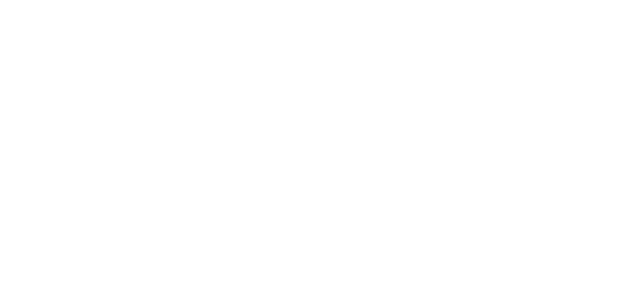
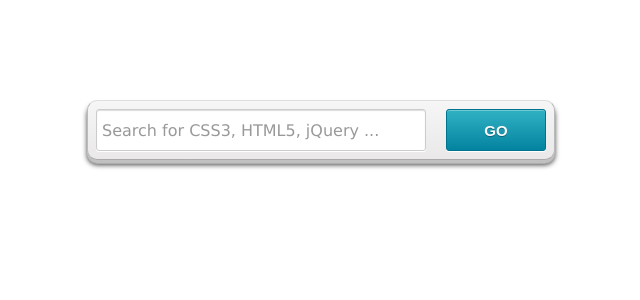
Before and after one commit to gogasos/piratfrakt, a PHP site: page / in a window 1280 px wide. Before the commit the part shown is empty. Shown: the top 300 px of the page, without its empty margins (319-959 px from the left). Run offline with PHP 8.4, Linux system fonts and the light colour scheme.

Commit message:
Offical Update (WeeDz)
Approved: Gogasos

```diff
--- a/include/inc.listfiles.php
+++ b/include/inc.listfiles.php
@@ -1,17 +1,16 @@
 <?php
-$root_folder = './files';
-if (file_exists($root_folder))
+$search_string = '';
+for ($i=0;$i<strlen($_POST['find']);$i++)
 {
-	$folder = scandir($root_folder);
-	foreach($folder as $file) {
-		if ($file == '..' || $file == '.')
-			continue;
-		$file = basename($file); // basic sanitisation
-		echo $file;
-		if (is_file($root_folder.'/'.$file))
-		{
-			echo('<a href="'.$root_folder.'/'.$file.'">Download</a>').'<br />';
-		}
-	}
+	$search_string .= '['.strtolower($_POST['find'][$i]).strtoupper($_POST['find'][$i]).']';
 }
+
+$toFind = '*'.htmlspecialchars($search_string).'*';
+$dir = "./files";
+foreach (glob($dir.'/'.$toFind) AS $found)
+{
+    echo $found; // Throw your links in here.
+}
+
+$scandir = scandir($dir);
 ?>
--- a/index.php
+++ b/index.php
@@ -1,3 +1,22 @@
+
+
+
+<html>
+	<head>
+		<meta http-equiv="Content-Type" content="html/text; charset=utf-8" />
+		<link rel="stylesheet" type="text/css" href="search.css" />
+		<title>Piratbåt</title>
+	</head>
+	<body>
+<form class="form-wrapper" action=""" method="post">
+        <input type="text" name="find" id="search" placeholder="Search for CSS3, HTML5, jQuery ..." required>
+        <input type="submit" value="go" id="submit">
+</form>
 <?php
-require_once('./include/inc.listfiles.php');
+if (isset($_POST['find']))
+{
+	require_once('./include/inc.listfiles.php');
+}
 ?>
+	</body>
+</html>
--- /dev/null
+++ b/search.css
@@ -0,0 +1,108 @@
+.form-wrapper {
+        width: 450px;
+        padding: 8px;
+        margin: 100px auto;
+        overflow: hidden;
+        border-width: 1px;
+        border-style: solid;
+        border-color: #dedede #bababa #aaa #bababa;
+        -moz-box-shadow: 0 3px 3px rgba(255,255,255,.1), 0 3px 0 #bbb, 0 4px 0 #aaa, 0 5px 5px #444;
+        -webkit-box-shadow: 0 3px 3px rgba(255,255,255,.1), 0 3px 0 #bbb, 0 4px 0 #aaa, 0 5px 5px #444;
+        box-shadow: 0 3px 3px rgba(255,255,255,.1), 0 3px 0 #bbb, 0 4px 0 #aaa, 0 5px 5px #444;
+        -moz-border-radius: 10px;
+        -webkit-border-radius: 10px;
+        border-radius: 10px;
+        background-color: #f6f6f6;
+        background-image: -webkit-gradient(linear, left top, left bottom, from(#f6f6f6), to(#eae8e8));
+        background-image: -webkit-linear-gradient(top, #f6f6f6, #eae8e8);
+        background-image: -moz-linear-gradient(top, #f6f6f6, #eae8e8);
+        background-image: -ms-linear-gradient(top, #f6f6f6, #eae8e8);
+        background-image: -o-linear-gradient(top, #f6f6f6, #eae8e8);
+        background-image: linear-gradient(top, #f6f6f6, #eae8e8);
+}
+
+.form-wrapper #search {
+        width: 330px;
+        height: 42px;
+        padding: 10px 5px;
+        float: left;
+        font: bold 16px 'lucida sans', 'trebuchet MS', 'Tahoma';
+        border: 1px solid #ccc;
+        -moz-box-shadow: 0 1px 1px #ddd inset, 0 1px 0 #fff;
+        -webkit-box-shadow: 0 1px 1px #ddd inset, 0 1px 0 #fff;
+        box-shadow: 0 1px 1px #ddd inset, 0 1px 0 #fff;
+        -moz-border-radius: 3px;
+        -webkit-border-radius: 3px;
+        border-radius: 3px;
+}
+
+.form-wrapper #search:focus {
+        outline: 0;
+        border-color: #aaa;
+        -moz-box-shadow: 0 1px 1px #bbb inset;
+        -webkit-box-shadow: 0 1px 1px #bbb inset;
+        box-shadow: 0 1px 1px #bbb inset;
+}
+
+.form-wrapper #search::-webkit-input-placeholder {
+   color: #999;
+   font-weight: normal;
+}
+
+.form-wrapper #search:-moz-placeholder {
+        color: #999;
+        font-weight: normal;
+}
+
+.form-wrapper #search:-ms-input-placeholder {
+        color: #999;
+        font-weight: normal;
+}
+
+.form-wrapper #submit {
+        float: right;
+        border: 1px solid #00748f;
+        height: 42px;
+        width: 100px;
+        padding: 0;
+        cursor: pointer;
+        font: bold 15px Arial, Helvetica;
+        color: #fafafa;
+        text-transform: uppercase;
+        background-color: #0483a0;
+        background-image: -webkit-gradient(linear, left top, left bottom, from(#31b2c3), to(#0483a0));
+        background-image: -webkit-linear-gradient(top, #31b2c3, #0483a0);
+        background-image: -moz-linear-gradient(top, #31b2c3, #0483a0);
+        background-image: -ms-linear-gradient(top, #31b2c3, #0483a0);
+        background-image: -o-linear-gradient(top, #31b2c3, #0483a0);
+        background-image: linear-gradient(top, #31b2c3, #0483a0);
+        -moz-border-radius: 3px;
+        -webkit-border-radius: 3px;
+        border-radius: 3px;
+        text-shadow: 0 1px 0 rgba(0, 0 ,0, .3);
+        -moz-box-shadow: 0 1px 0 rgba(255, 255, 255, 0.3) inset, 0 1px 0 #fff;
+        -webkit-box-shadow: 0 1px 0 rgba(255, 255, 255, 0.3) inset, 0 1px 0 #fff;
+        box-shadow: 0 1px 0 rgba(255, 255, 255, 0.3) inset, 0 1px 0 #fff;
+}
+
+.form-wrapper #submit:hover,
+.form-wrapper #submit:focus {
+        background-color: #31b2c3;
+        background-image: -webkit-gradient(linear, left top, left bottom, from(#0483a0), to(#31b2c3));
+        background-image: -webkit-linear-gradient(top, #0483a0, #31b2c3);
+        background-image: -moz-linear-gradient(top, #0483a0, #31b2c3);
+        background-image: -ms-linear-gradient(top, #0483a0, #31b2c3);
+        background-image: -o-linear-gradient(top, #0483a0, #31b2c3);
+        background-image: linear-gradient(top, #0483a0, #31b2c3);
+}
+
+.form-wrapper #submit:active {
+        outline: 0;
+        -moz-box-shadow: 0 1px 4px rgba(0, 0, 0, 0.5) inset;
+        -webkit-box-shadow: 0 1px 4px rgba(0, 0, 0, 0.5) inset;
+        box-shadow: 0 1px 4px rgba(0, 0, 0, 0.5) inset;
+}
+
+.form-wrapper #submit::-moz-focus-inner {
+        border: 0;
+}
```
Also changed, not shown: 1 other file.
